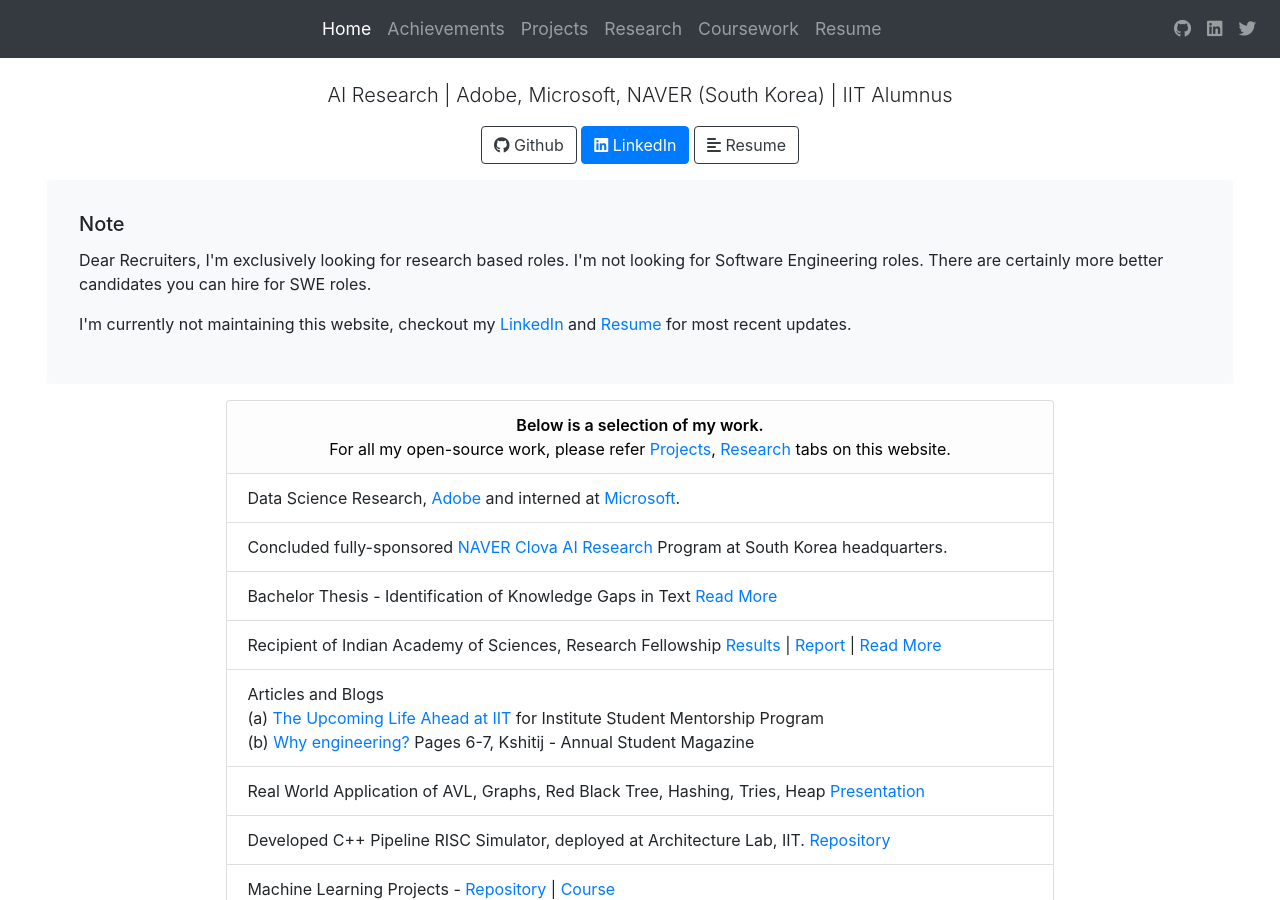
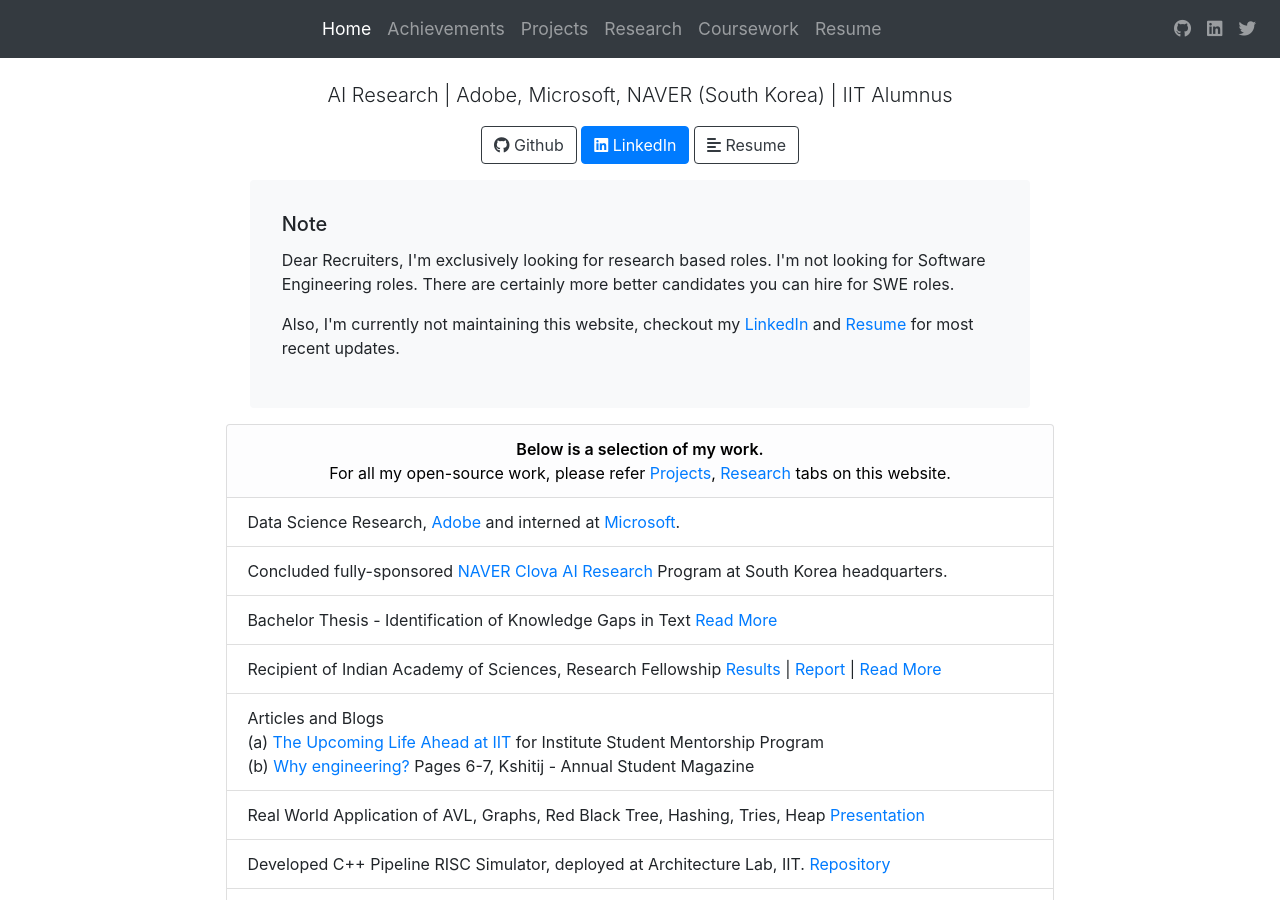
Before and after one commit to thenamangoyal/thenamangoyal.github.io, a Jekyll site: the page built from index.html, in a window 1280 px wide and 900 px high. Built offline with Jekyll 4.4.1, drawn with Linux system fonts in a browser that asks for light colours; nearby versions of some CDN libraries.

Commit message:
Fix note

```diff
--- a/index.html
+++ b/index.html
@@ -41,7 +41,9 @@ layout: bootstrap
                 <br>
                  <a href="mailto:namangoyal1001@gmail.com"><i class="far fa-envelope"></i> &nbsp;namangoyal1001@gmail.com</a>
             </p> -->
-        <div class="col-8 col-sm-12">
+        <div class="container-fluid">
+            <div class="row justify-content-center">
+                <div class="col-12 col-md-10 col-lg-8">
                     <div class="card w-100 bg-light mb-0">
                         <div class="card-body">
                             <h5 class="card-title">Note</h5>
@@ -49,11 +51,12 @@ layout: bootstrap
                                 Dear Recruiters, I'm exclusively looking for research based roles.
                                 I'm not looking for Software Engineering roles. There are certainly more better candidates you can hire for SWE roles.
                             </blockquote>
-                <blockquote>I'm currently not maintaining this website, checkout my  <a target="_blank" href="https://www.linkedin.com/in/goyal-naman/">LinkedIn</a> and <a target="_blank" href="https://bit.ly/namangoyal">Resume</a> for most recent updates.</blockquote>
+                            <blockquote>Also, I'm currently not maintaining this website, checkout my  <a target="_blank" href="https://www.linkedin.com/in/goyal-naman/">LinkedIn</a> and <a target="_blank" href="https://bit.ly/namangoyal">Resume</a> for most recent updates.</blockquote>
                         </div>
                     </div>
                 </div>
-
+            </div>
+        </div>
 
     </div>
 </section>
```
Lines whose indentation alone changed are shown as unchanged.
